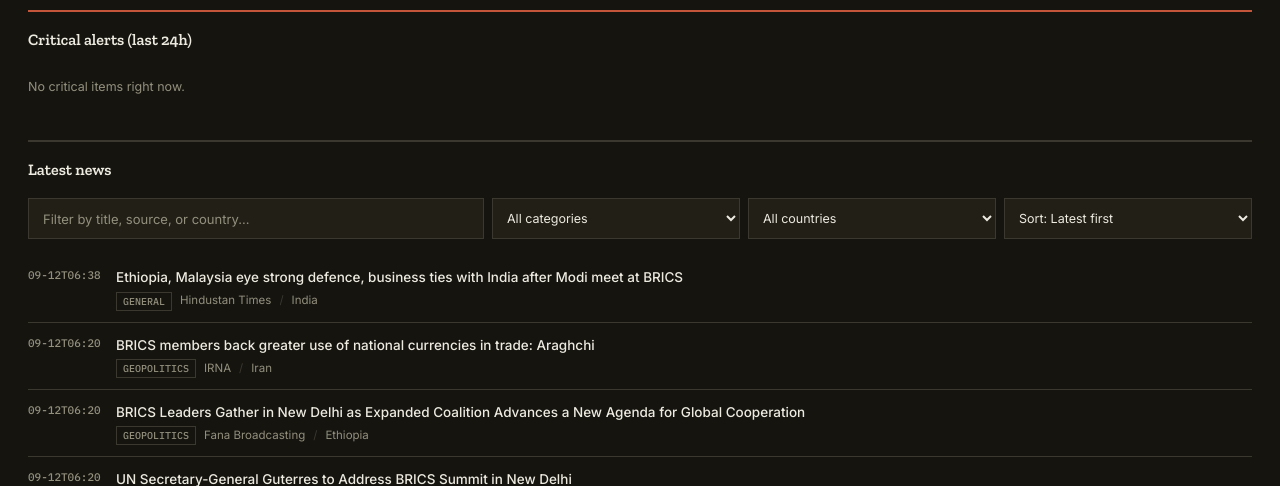
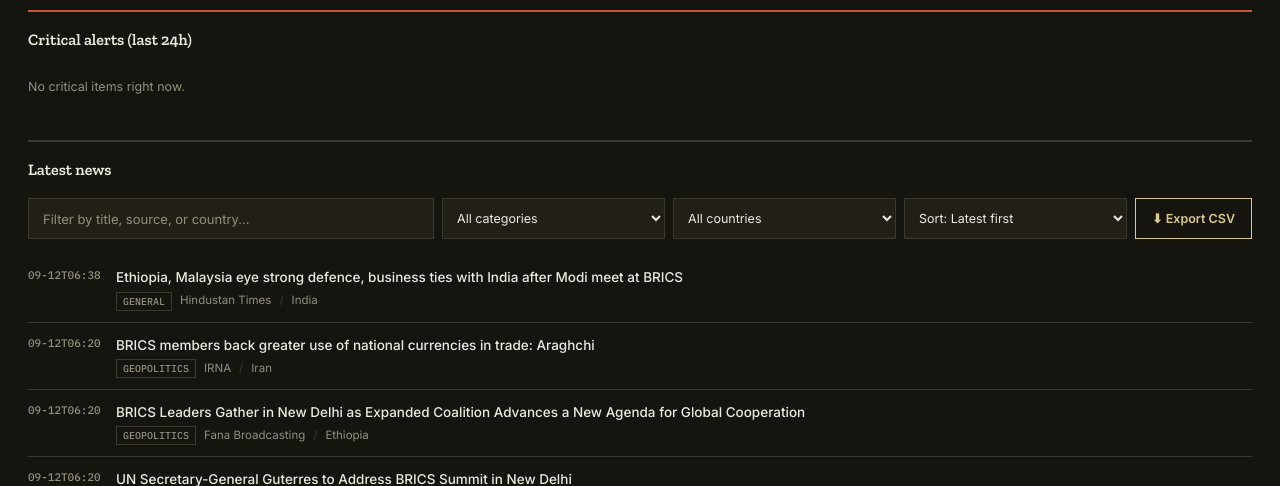
Before and after one commit to push2006/BRICS-, a Flask app: page / in a window 1280 px wide. Shown: the part 1265-1751 px from the top of the page. Run offline with Flask 3, Linux system fonts and the light colour scheme.

Commit message:
Add CSV export button for filtered articles
Added an export button to download filtered articles as a CSV file.

```diff
--- a/templates/dashboard.html
+++ b/templates/dashboard.html
@@ -165,6 +165,12 @@
   .filter-row { display:flex; gap:8px; flex-wrap:wrap; margin-bottom:16px; }
   .filter-row .search { flex: 2 1 220px; margin-bottom:0; }
   .filter-row select { flex: 1 1 130px; padding:11px 10px; border:1px solid var(--hair); background: var(--panel2); color: var(--paper); font-size:12.5px; font-family:inherit; cursor:pointer; }
+  .export-btn {
+    flex: 0 0 auto; padding:11px 16px; border:1px solid var(--focus); background: transparent;
+    color: var(--focus); font-size:12.5px; font-family:inherit; font-weight:600; cursor:pointer; white-space:nowrap;
+  }
+  .export-btn:hover { background: var(--focus); color: var(--ink); }
+  .export-btn:disabled { opacity:.5; cursor:default; background:transparent; color:var(--focus); }
   .search { width:100%; padding:11px 14px; border:1px solid var(--hair); background: var(--panel2); color: var(--paper); font-size:13px; margin-bottom:16px; font-family:inherit; }
   .search::placeholder { color: var(--dim); }
 
@@ -312,6 +318,7 @@
         <option value="country">Sort: Country (A–Z)</option>
         <option value="score">Sort: Highest score first</option>
       </select>
+      <button class="export-btn" id="exportCsvBtn" onclick="exportCsv()" title="Download the currently filtered articles as a CSV file">⬇ Export CSV</button>
     </div>
     <div id="articleList">
       {% for a in articles %}
@@ -547,6 +554,29 @@ function sortArticles(){
 
 setInterval(refreshNews, 60000);
 
+// ---- CSV export: sends whatever filters are currently active (search
+// text, category, country) to /export.csv so the download matches what's
+// on screen, rather than always dumping the full unfiltered article set. ----
+function exportCsv(){
+  var params = new URLSearchParams();
+  var q = document.getElementById('filterBox').value.trim();
+  var cat = document.getElementById('categoryFilter').value;
+  var country = document.getElementById('countryFilter').value;
+  if (q) params.set('q', q);
+  if (cat) params.set('category', cat);
+  if (country) params.set('country', country);
+  params.set('limit', '2000');
+
+  var btn = document.getElementById('exportCsvBtn');
+  var original = btn.textContent;
+  btn.disabled = true;
+  btn.textContent = 'Preparing…';
+  // A plain navigation (not fetch) so the browser handles the file download
+  // and Content-Disposition header itself.
+  window.location.href = '/export.csv?' + params.toString();
+  setTimeout(function(){ btn.disabled = false; btn.textContent = original; }, 1200);
+}
+
 (function(){
   var saved = localStorage.getItem('brics_theme') || 'dark';
   document.documentElement.setAttribute('data-theme', saved);
```
